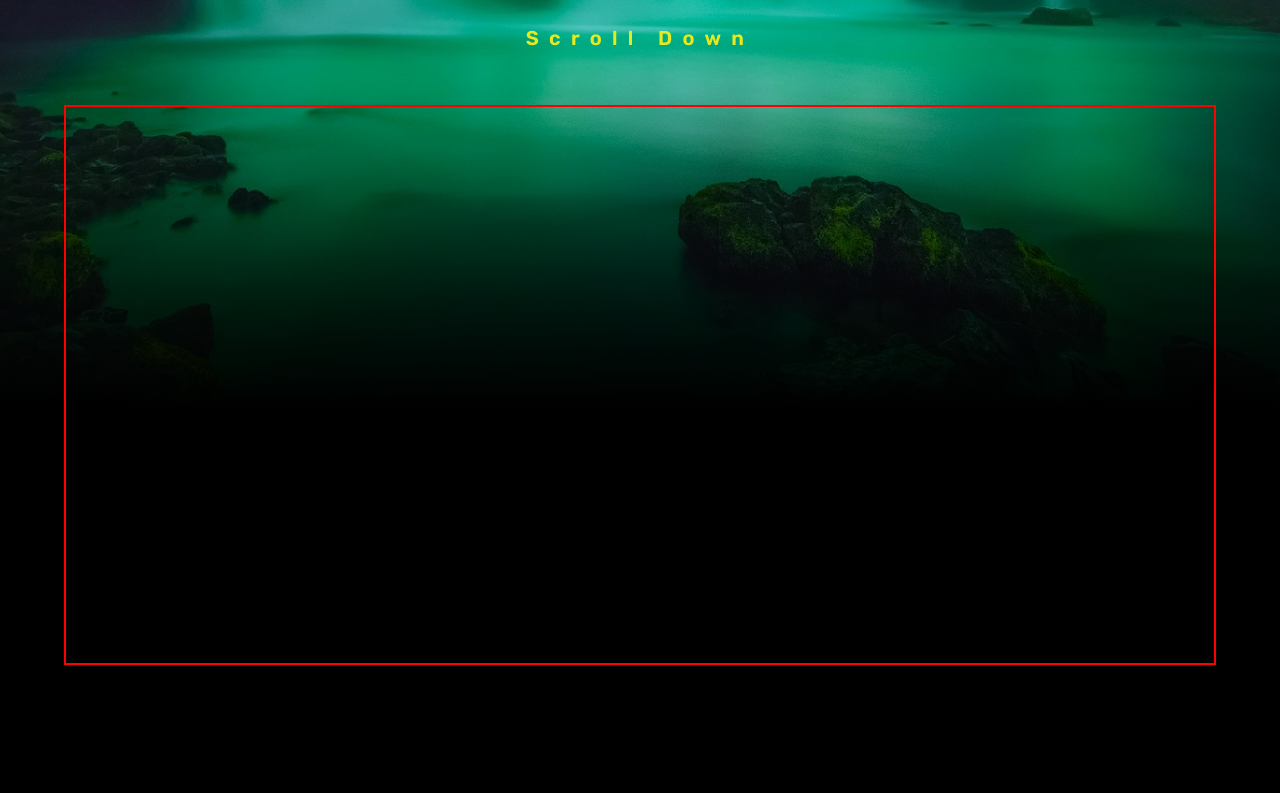
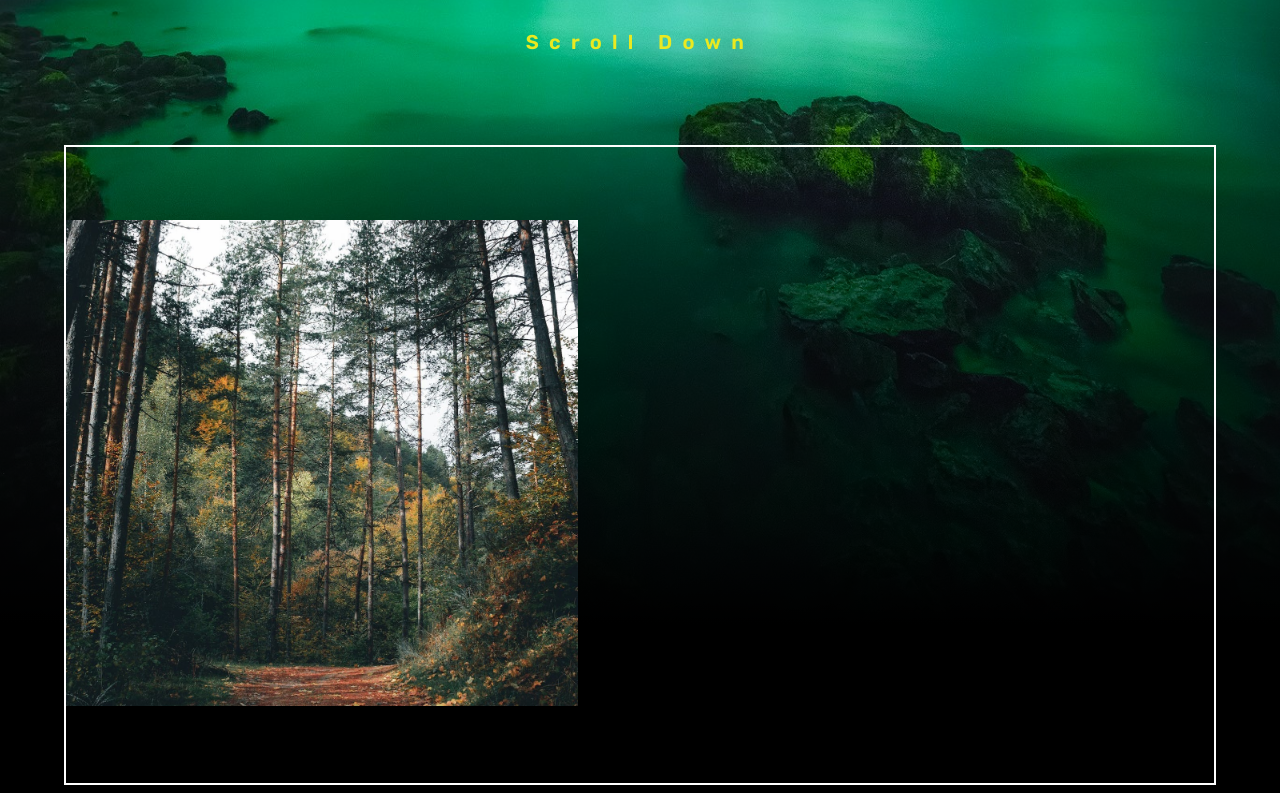
Before and after one commit to MaanueleFerreira/Primeira_Landing_page_diva, a plain HTML site: page src/index.html in a window 1280 px wide. Shown: the part 615-1408 px from the top of the page. Drawn offline with Linux system fonts and the light colour scheme; a web font is replaced by a local one.

Commit message:
alguns poucos acrescimo, porque to morta .

```diff
--- a/src/index.html
+++ b/src/index.html
@@ -54,30 +54,29 @@
         </div>
 
 
+
         <section
         class="principal-conteudo"
         id="princ-conteudo-um">
 
-
-
-
+            <div class="principal-organizaocontainer">
+               <img class="principal-imagem-do-um"
+               src="/image/pexels-ibrahim-mersim-18966777.jpg"
+               alt="imagem do outono">
+            </div>
         </section>
 
         <section
         class="principal-conteudo"
         id="princ-conteudo-dois">
 
+        <div class="principal-organizaocontainer">
+            <img src="/image/imagem-um.jpg" alt="">
+        </div>
 
 
         </section>
 
-        <section
-        class="principal-conteudo"
-        id="princ-conteudo-tres">
-
-
-
-        </section>
 
 
     </main>
--- a/src/style.css
+++ b/src/style.css
@@ -12,7 +12,6 @@ color : #2B2B2B */
     box-sizing: border-box;
     overflow-x: hidden;
 }
-
 
 
 header {
@@ -30,7 +29,7 @@ header {
 
     font-family: 'Lato', sans-serif;
     color: white;
-    font-size: 12px;
+    font-size: 13px;
 
     display: flex;
 
@@ -43,15 +42,11 @@ header {
     display: flex;
     align-items: center;
     justify-content: space-evenly;
-
 }
 
 #header-contato {
-    padding-left: 10vh;
     color: #e9e920;
 }
-
-
 
 
 main {
@@ -64,19 +59,18 @@ main {
 
 #princial-imagem-aurora {
     width: 100%;
-    margin-top: -50vh;
-    top: -50vh;
+    margin-top: -60vh;
     background-size: cover;
 }
 
 #prinipal-gradiente-fundo {
     width: 100%;
-    height: 320vh;
+    height: 250vh;
 
     position: absolute;
     top: 80vh;
 
-    background: linear-gradient(transparent, rgb(0 0 0) 15%);
+    background: linear-gradient(transparent, rgb(0 0 0) 30%);
 }
 
 
@@ -109,10 +103,9 @@ main {
 }
 
 #princ-descer {
-    margin-top: 74vh;
+    margin-top: 75vh;
     font-size: 2.5vh;
     padding: 1vh 1vw;
-
 
     color: white;
     letter-spacing: 0.8vw;
@@ -124,7 +117,6 @@ main {
 }
 
 
-
 @keyframes anim-scroll {
     0% {
         margin-bottom: 10vh;
@@ -132,29 +124,33 @@ main {
 }
 
 
-
-
-
-
 .principal-conteudo {
     width: 90vw;
-    height: 70vh;
+    height: 80vh;
 
     position: absolute;
-    border: 2px solid red;
+    border: 2px solid white;
+    display: flex;
+}
+
+.principal-organizaocontainer {
+    display: flex;
+    justify-content: space-evenly;
+    position: absolute;
+    align-items: center;
+
+    height: 79vh;
+    width: 40vw;
+
+    color: white;
 }
 
 #princ-conteudo-um {
-    top: 90vh;
-
+    top: 95vh;
 }
 
 #princ-conteudo-dois {
-    top: 180vh;
+    top: 195vh;
+    flex-direction: row-reverse;
 
 }
-
-#princ-conteudo-tres {
-    top: 270vh;
-
-}
```
Also changed, not shown: image/4/15.png (deleted), image/4/fofo demais.png (deleted), image/4/grande.png (deleted), image/4/imagem-logo.png (deleted), image/4/imagem-talv-footer.png (deleted), image/4/imagem-talvez-footer.png (deleted), image/4/perfeicaoooo (2).png (deleted), image/4/perfeicaoooo (3).png (deleted), image/4/perfeicaoooo.png (deleted), image/4/que dificicil.png (deleted), image/4/testar essa também.png (deleted), image/4/testar essa.png (deleted), image/imagem-um.jpg (added), image/pexels-ibrahim-mersim-18966777.jpg (added), 1 other file.
